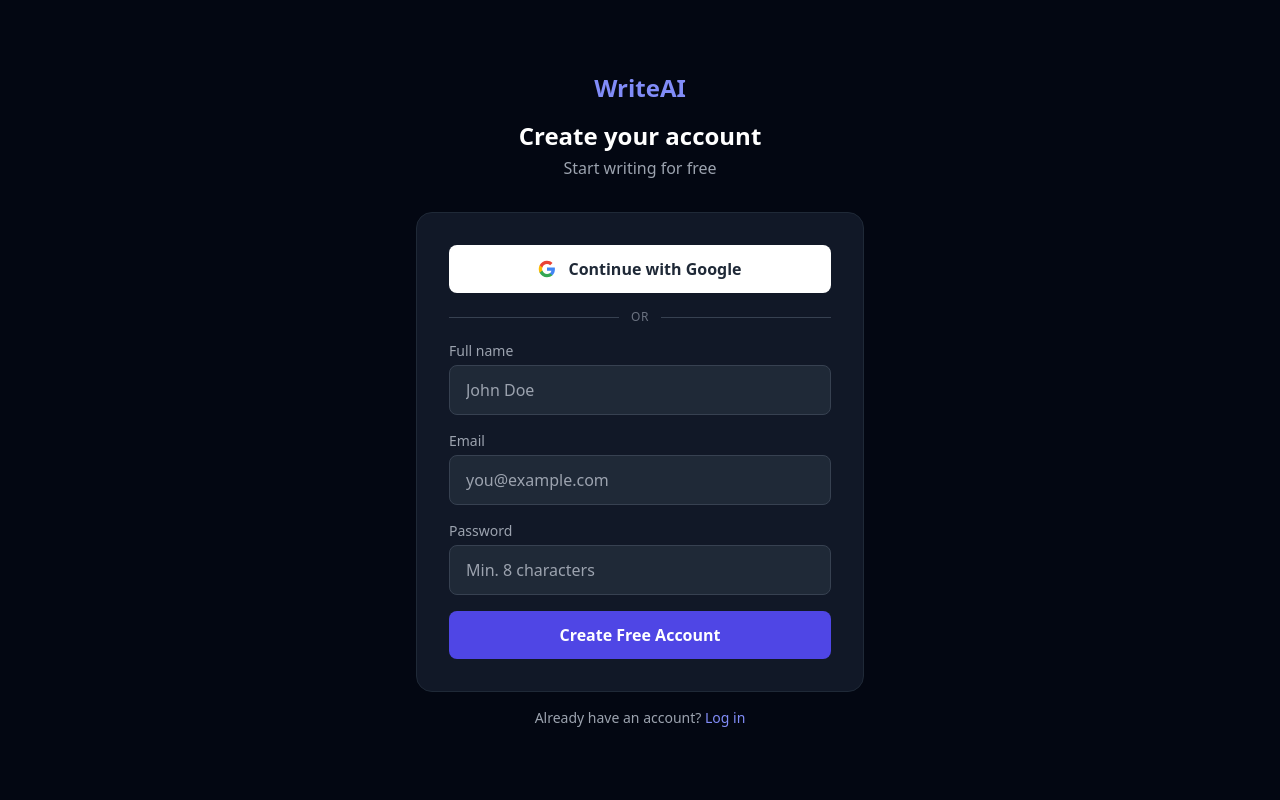
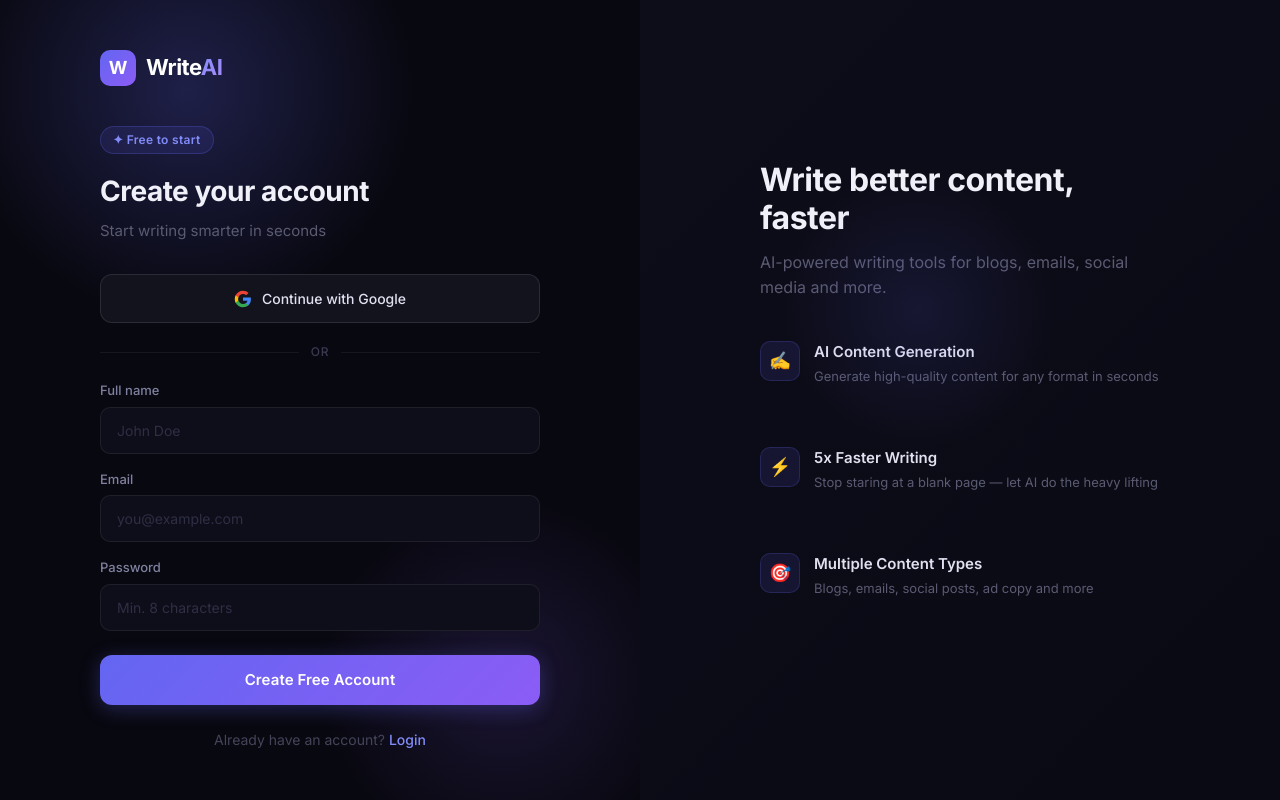
Before and after one commit to Collinsbahati/writeai, a Next.js app: page /signup in a window 1280 px wide. Built offline with nearby package versions, Linux system fonts and the light colour scheme; no server answers.

Commit message:
Update page.tsx

```diff
--- a/app/signup/page.tsx
+++ b/app/signup/page.tsx
@@ -12,7 +12,6 @@
   const [loading, setLoading] = useState(false)
   const [googleLoading, setGoogleLoading] = useState(false)
   const [error, setError] = useState('')
-  const [confirmSent, setConfirmSent] = useState(false)
   const router = useRouter()
   const supabase = createClient()
 
@@ -20,95 +19,85 @@
     e.preventDefault()
     setLoading(true)
     setError('')
-
     const { data, error } = await supabase.auth.signUp({
-      email,
-      password,
-      options: {
-        data: { full_name: fullName },
-        emailRedirectTo: `${window.location.origin}/auth/callback`,
-      },
+      email, password,
+      options: { data: { full_name: fullName } }
     })
-
-    if (error) {
-      setError(error.message)
-      setLoading(false)
-      return
+    if (error) { setError(error.message); setLoading(false) }
+    else { router.push('/dashboard') }
   }
 
-    // Email already registered (anti-enumeration: user returned with no identities)
-    if (data.user && data.user.identities && data.user.identities.length === 0) {
-      setError('An account with this email already exists. Try logging in.')
-      setLoading(false)
-      return
-    }
-
-    // Session exists -> email confirmation disabled, log straight in
-    if (data.session) {
-      router.push('/dashboard')
-      router.refresh()
-      return
-    }
-
-    // No session -> confirmation email sent
-    setConfirmSent(true)
-    setLoading(false)
-  }
-
-  async function handleGoogleSignup() {
+  async function handleGoogle() {
     setGoogleLoading(true)
-    setError('')
     const { error } = await supabase.auth.signInWithOAuth({
       provider: 'google',
       options: { redirectTo: `${window.location.origin}/auth/callback` },
     })
-    if (error) {
-      setError(error.message)
-      setGoogleLoading(false)
-    }
+    if (error) { setError(error.message); setGoogleLoading(false) }
   }
 
   return (
-    <div className="min-h-screen bg-gray-950 flex items-center justify-center px-4">
-      <div className="w-full max-w-md">
-        <div className="text-center mb-8">
-          <Link href="/" className="text-2xl font-bold text-indigo-400">WriteAI</Link>
-          <h1 className="text-2xl font-bold text-white mt-4">Create your account</h1>
-          <p className="text-gray-400 mt-1">Start writing for free</p>
+    <>
+      <style>{`
+        @import url('https://fonts.googleapis.com/css2?family=Inter:wght@400;500;600;700&display=swap');
+        *{box-sizing:border-box;margin:0;padding:0}
+        .root{min-height:100vh;background:#080810;display:flex;font-family:'Inter',sans-serif}
+        .left{flex:1;display:flex;align-items:center;justify-content:center;padding:48px;position:relative;overflow:hidden}
+        .left::before{content:'';position:absolute;top:-20%;left:-10%;width:500px;height:500px;background:radial-gradient(circle,rgba(99,102,241,.25) 0%,transparent 65%);pointer-events:none}
+        .left::after{content:'';position:absolute;bottom:-10%;right:-10%;width:400px;height:400px;background:radial-gradient(circle,rgba(139,92,246,.15) 0%,transparent 65%);pointer-events:none}
+        .card{width:100%;max-width:440px;position:relative;z-index:1}
+        .logo{display:flex;align-items:center;gap:10px;margin-bottom:40px}
+        .logo-icon{width:36px;height:36px;background:linear-gradient(135deg,#6366f1,#8b5cf6);border-radius:10px;display:flex;align-items:center;justify-content:center;font-size:18px;font-weight:700;color:#fff}
+        .logo-name{font-size:22px;font-weight:700;color:#fff;letter-spacing:-.5px}
+        .logo-name span{background:linear-gradient(135deg,#818cf8,#a78bfa);-webkit-background-clip:text;-webkit-text-fill-color:transparent}
+        .badge{display:inline-flex;align-items:center;gap:6px;background:rgba(99,102,241,.12);border:1px solid rgba(99,102,241,.25);border-radius:20px;padding:4px 12px;font-size:12px;font-weight:600;color:#818cf8;letter-spacing:.3px;margin-bottom:16px}
+        h1{font-size:28px;font-weight:700;color:#f0f0f8;letter-spacing:-.5px;margin-bottom:8px}
+        .subtitle{font-size:15px;color:#5a5a72;margin-bottom:32px}
+        .google-btn{width:100%;padding:13px;background:#13131e;border:1px solid rgba(255,255,255,.1);border-radius:12px;color:#e0e0f0;font-size:14px;font-weight:500;font-family:'Inter',sans-serif;cursor:pointer;display:flex;align-items:center;justify-content:center;gap:10px;transition:all .15s;margin-bottom:20px}
+        .google-btn:hover:not(:disabled){background:#1a1a2e;border-color:rgba(255,255,255,.18);transform:translateY(-1px)}
+        .google-btn:disabled{opacity:.6;cursor:not-allowed}
+        .divider{display:flex;align-items:center;gap:12px;margin-bottom:20px}
+        .divider-line{flex:1;height:1px;background:rgba(255,255,255,.06)}
+        .divider-text{font-size:12px;color:#3a3a52;font-weight:500;letter-spacing:.8px;text-transform:uppercase}
+        .field{margin-bottom:16px}
+        .label{display:block;font-size:13px;font-weight:500;color:#8080a0;margin-bottom:6px}
+        .input{width:100%;padding:12px 16px;background:#0e0e1a;border:1px solid rgba(255,255,255,.07);border-radius:10px;color:#e0e0f0;font-size:14px;font-family:'Inter',sans-serif;outline:none;transition:all .15s}
+        .input::placeholder{color:#2e2e45}
+        .input:focus{border-color:rgba(99,102,241,.5);background:#12122a;box-shadow:0 0 0 3px rgba(99,102,241,.08)}
+        .error{background:rgba(239,68,68,.08);border:1px solid rgba(239,68,68,.2);border-radius:10px;padding:10px 14px;font-size:13px;color:#f87171;margin-bottom:16px}
+        .submit{width:100%;padding:14px;background:linear-gradient(135deg,#6366f1,#8b5cf6);border:none;border-radius:12px;color:#fff;font-size:15px;font-weight:600;font-family:'Inter',sans-serif;cursor:pointer;margin-top:8px;transition:all .15s;letter-spacing:.1px;box-shadow:0 4px 20px rgba(99,102,241,.3)}
+        .submit:hover:not(:disabled){opacity:.92;transform:translateY(-1px);box-shadow:0 6px 24px rgba(99,102,241,.4)}
+        .submit:disabled{opacity:.6;cursor:not-allowed}
+        .footer{text-align:center;margin-top:24px;font-size:14px;color:#44445a}
+        .footer a{color:#818cf8;text-decoration:none;font-weight:500}
+        .footer a:hover{color:#a5b4fc}
+        .spinner{display:inline-block;width:15px;height:15px;border:2px solid rgba(255,255,255,.25);border-top-color:#fff;border-radius:50%;animation:spin .6s linear infinite;margin-right:8px;vertical-align:middle}
+        @keyframes spin{to{transform:rotate(360deg)}}
+        .right{flex:1;background:linear-gradient(135deg,#0d0d1a 0%,#0a0a14 100%);display:flex;align-items:center;justify-content:center;padding:48px;position:relative;overflow:hidden}
+        .right::before{content:'';position:absolute;top:20%;left:20%;width:300px;height:300px;background:radial-gradient(circle,rgba(99,102,241,.12) 0%,transparent 65%);pointer-events:none}
+        .features{max-width:400px}
+        .features h2{font-size:32px;font-weight:700;color:#f0f0f8;letter-spacing:-.5px;margin-bottom:12px;line-height:1.2}
+        .features p{font-size:16px;color:#5a5a72;margin-bottom:40px;line-height:1.6}
+        .feature-list{display:flex;flex-direction:column;gap:20px}
+        .feature{display:flex;align-items:flex-start;gap:14px}
+        .feature-icon{width:40px;height:40px;background:rgba(99,102,241,.12);border:1px solid rgba(99,102,241,.2);border-radius:10px;display:flex;align-items:center;justify-content:center;font-size:18px;flex-shrink:0}
+        .feature-text h3{font-size:15px;font-weight:600;color:#e0e0f0;margin-bottom:4px}
+        .feature-text p{font-size:13px;color:#5a5a72;line-height:1.5}
+        @media(max-width:768px){.right{display:none}.left{padding:24px}}
+      `}</style>
+      <div className="root">
+        <div className="left">
+          <div className="card">
+            <div className="logo">
+              <div className="logo-icon">W</div>
+              <span className="logo-name">Write<span>AI</span></span>
             </div>
+            <div className="badge">✦ Free to start</div>
+            <h1>Create your account</h1>
+            <p className="subtitle">Start writing smarter in seconds</p>
 
-        <div className="bg-gray-900 rounded-2xl p-8 border border-gray-800 space-y-4">
-          {error && (
-            <div className="bg-red-900/30 border border-red-700 text-red-400 px-4 py-3 rounded-lg text-sm">
-              {error}
-            </div>
-          )}
-
-          {confirmSent ? (
-            <div className="text-center py-6">
-              <div className="bg-green-900/30 border border-green-700 text-green-400 px-4 py-3 rounded-lg text-sm">
-                Check your inbox at <span className="font-semibold">{email}</span> to confirm
-                your account.
-              </div>
-              <Link
-                href="/login"
-                className="inline-block mt-4 text-indigo-400 hover:text-indigo-300 text-sm"
-              >
-                Back to login
-              </Link>
-            </div>
-          ) : (
-            <>
-              {/* Google Button */}
-              <button
-                type="button"
-                onClick={handleGoogleSignup}
-                disabled={googleLoading || loading}
-                className="w-full flex items-center justify-center gap-3 bg-white hover:bg-gray-100 disabled:opacity-50 py-3 rounded-lg font-semibold text-gray-800 transition"
-              >
-                {googleLoading ? (
-                  <span className="inline-block w-4 h-4 border-2 border-gray-400 border-t-gray-800 rounded-full animate-spin" />
-                ) : (
+            <button className="google-btn" onClick={handleGoogle} disabled={googleLoading || loading}>
+              {googleLoading ? <span className="spinner"/> : (
                 <svg width="18" height="18" viewBox="0 0 24 24">
                   <path fill="#4285F4" d="M22.56 12.25c0-.78-.07-1.53-.2-2.25H12v4.26h5.92c-.26 1.37-1.04 2.53-2.21 3.31v2.77h3.57c2.08-1.92 3.28-4.74 3.28-8.09z"/>
                   <path fill="#34A853" d="M12 23c2.97 0 5.46-.98 7.28-2.66l-3.57-2.77c-.98.66-2.23 1.06-3.71 1.06-2.86 0-5.29-1.93-6.16-4.53H2.18v2.84C3.99 20.53 7.7 23 12 23z"/>
@@ -119,64 +108,63 @@
               {googleLoading ? 'Connecting...' : 'Continue with Google'}
             </button>
 
-              <div className="flex items-center gap-3">
-                <div className="flex-1 h-px bg-gray-700" />
-                <span className="text-gray-500 text-xs uppercase tracking-wider">or</span>
-                <div className="flex-1 h-px bg-gray-700" />
+            <div className="divider"><div className="divider-line"/><span className="divider-text">or</span><div className="divider-line"/></div>
+
+            {error && <div className="error">{error}</div>}
+
+            <form onSubmit={handleSignup}>
+              <div className="field">
+                <label className="label">Full name</label>
+                <input className="input" type="text" placeholder="John Doe" value={fullName} onChange={e => setFullName(e.target.value)} required/>
               </div>
-
-              <form onSubmit={handleSignup} className="space-y-4">
-                <div>
-                  <label className="block text-sm text-gray-400 mb-1">Full name</label>
-                  <input
-                    type="text"
-                    value={fullName}
-                    onChange={e => setFullName(e.target.value)}
-                    required
-                    placeholder="John Doe"
-                    className="w-full bg-gray-800 border border-gray-700 rounded-lg px-4 py-3 text-white focus:outline-none focus:border-indigo-500"
-                  />
+              <div className="field">
+                <label className="label">Email</label>
+                <input className="input" type="email" placeholder="you@example.com" value={email} onChange={e => setEmail(e.target.value)} required/>
               </div>
-                <div>
-                  <label className="block text-sm text-gray-400 mb-1">Email</label>
-                  <input
-                    type="email"
-                    value={email}
-                    onChange={e => setEmail(e.target.value)}
-                    required
-                    placeholder="you@example.com"
-                    className="w-full bg-gray-800 border border-gray-700 rounded-lg px-4 py-3 text-white focus:outline-none focus:border-indigo-500"
-                  />
+              <div className="field">
+                <label className="label">Password</label>
+                <input className="input" type="password" placeholder="Min. 8 characters" value={password} onChange={e => setPassword(e.target.value)} minLength={8} required/>
               </div>
-                <div>
-                  <label className="block text-sm text-gray-400 mb-1">Password</label>
-                  <input
-                    type="password"
-                    value={password}
-                    onChange={e => setPassword(e.target.value)}
-                    required
-                    minLength={8}
-                    placeholder="Min. 8 characters"
-                    className="w-full bg-gray-800 border border-gray-700 rounded-lg px-4 py-3 text-white focus:outline-none focus:border-indigo-500"
-                  />
-                </div>
-                <button
-                  type="submit"
-                  disabled={loading || googleLoading}
-                  className="w-full bg-indigo-600 hover:bg-indigo-500 disabled:opacity-50 py-3 rounded-lg font-semibold text-white transition"
-                >
+              <button className="submit" type="submit" disabled={loading || googleLoading}>
+                {loading && <span className="spinner"/>}
                 {loading ? 'Creating account...' : 'Create Free Account'}
               </button>
             </form>
-            </>
-          )}
+
+            <p className="footer">Already have an account? <Link href="/login">Login</Link></p>
+          </div>
         </div>
 
-        <p className="text-center text-gray-400 mt-4 text-sm">
-          Already have an account?{' '}
-          <Link href="/login" className="text-indigo-400 hover:text-indigo-300">Log in</Link>
-        </p>
+        <div className="right">
+          <div className="features">
+            <h2>Write better content, faster</h2>
+            <p>AI-powered writing tools for blogs, emails, social media and more.</p>
+            <div className="feature-list">
+              <div className="feature">
+                <div className="feature-icon">✍️</div>
+                <div className="feature-text">
+                  <h3>AI Content Generation</h3>
+                  <p>Generate high-quality content for any format in seconds</p>
                 </div>
               </div>
+              <div className="feature">
+                <div className="feature-icon">⚡</div>
+                <div className="feature-text">
+                  <h3>5x Faster Writing</h3>
+                  <p>Stop staring at a blank page — let AI do the heavy lifting</p>
+                </div>
+              </div>
+              <div className="feature">
+                <div className="feature-icon">🎯</div>
+                <div className="feature-text">
+                  <h3>Multiple Content Types</h3>
+                  <p>Blogs, emails, social posts, ad copy and more</p>
+                </div>
+              </div>
+            </div>
+          </div>
+        </div>
+      </div>
+    </>
   )
 }
```
Lines whose indentation alone changed are shown as unchanged.
